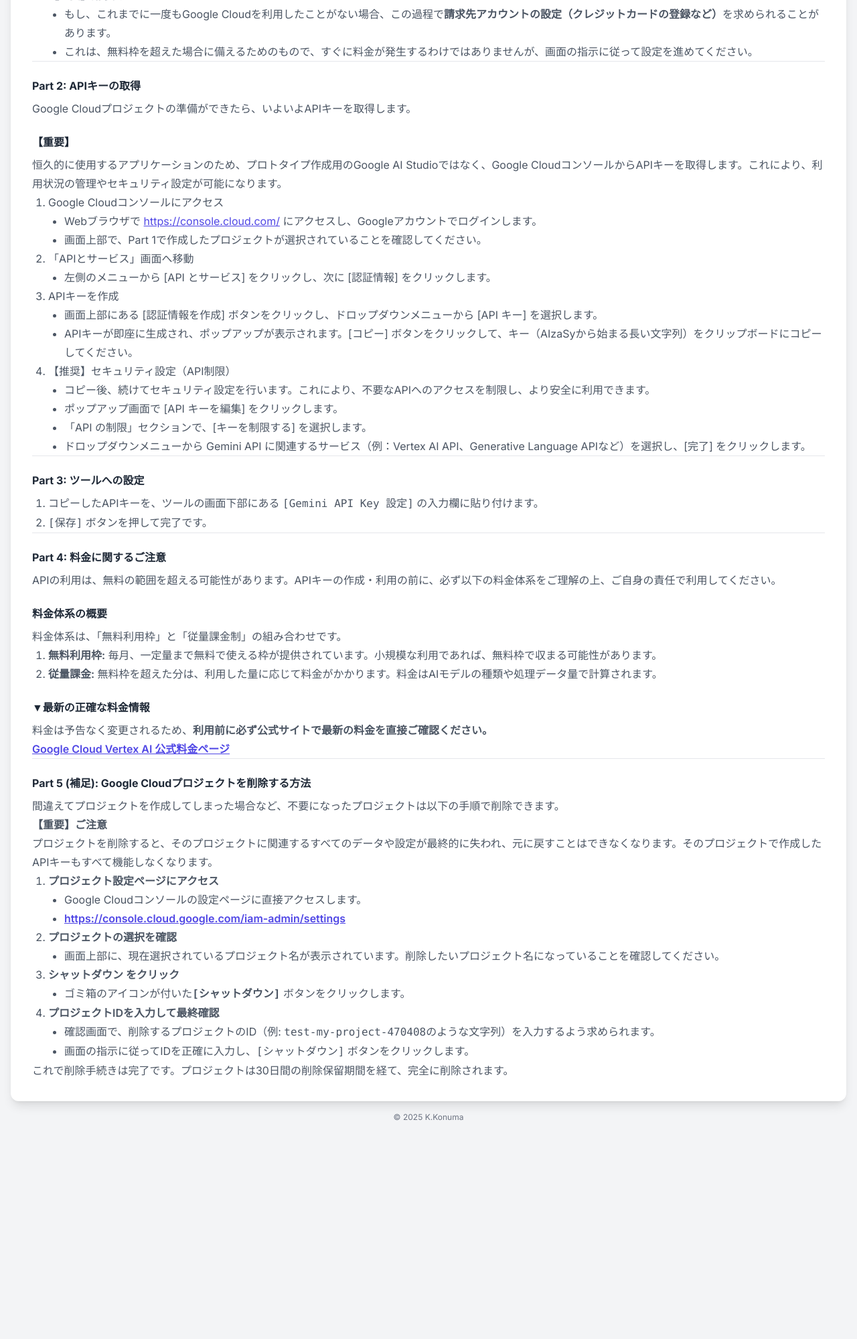
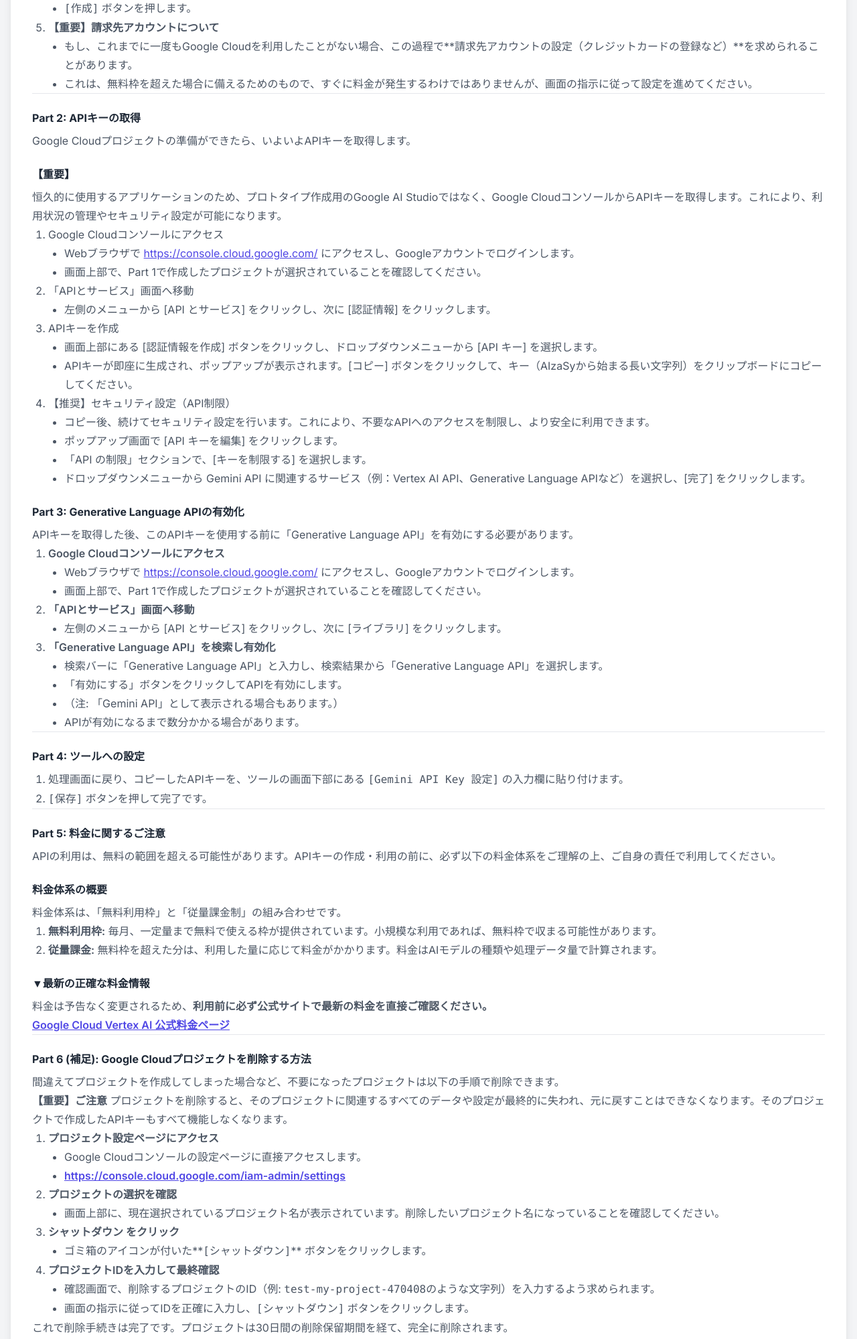
Before and after one commit to PicoCELA-infosystem/KMS_PDF_reder, a website: page GEMINI_API_GUIDE.html in a window 1280 px wide. Shown: the part 696-2695 px from the top of the page at 67% size. Before the commit the page ends 2404 px from the top, so only its background shows below. Drawn offline with nearby package versions, Linux system fonts and the light colour scheme.

Commit message:
feat: Markdown-to-HTML変換スクリプトの導入と関連ファイルの更新

```diff
--- a/GEMINI_API_GUIDE.html
+++ b/GEMINI_API_GUIDE.html
@@ -14,73 +14,60 @@
     <div class="container bg-white p-8 rounded-xl shadow-lg w-full">
         <h1 class="text-3xl font-bold text-gray-800 mb-4 text-center">Gemini APIキー 取得・設定 完全ガイド</h1>
         <div class="prose max-w-none">
+<h1>Gemini APIキー 取得・設定 完全ガイド</h1>
 <h2>はじめに</h2>
 <p>このドキュメントは、「PDF請求書CSV変換ツール」を使用するために必要な「APIキー」の取得から設定まで、すべての手順を説明するものです。</p>
-            <hr />
+<hr>
 <h2>Part 1: 【最重要】準備：Google Cloudプロジェクトの作成</h2>
 <p>APIキーを取得するには、<strong>あらかじめGoogle Cloudプロジェクトが一つ以上、存在している必要があります。</strong> この準備がすべてにおいて最初の手順となります。</p>
 <h3>▼ プロジェクトをまだ持っていない場合</h3>
 <p>以下の手順で、先にGoogle Cloudプロジェクトを1つ作成してください。</p>
 <ol>
-                <li><strong>Google Cloudコンソールにアクセス</strong>
-                    <ul>
+<li><strong>Google Cloudコンソールにアクセス</strong><ul>
 <li>Webブラウザで、以下のプロジェクト作成ページにアクセスします。</li>
-                        <li><strong><a href="https://console.cloud.google.com/projectcreate"
-                                    target="_blank">https://console.cloud.google.com/projectcreate</a></strong></li>
+<li><strong><a href="https://console.cloud.google.com/projectcreate">https://console.cloud.google.com/projectcreate</a></strong></li>
 </ul>
 </li>
-                <li><strong>プロジェクト名を入力</strong>
-                    <ul>
+<li><strong>プロジェクト名を入力</strong><ul>
 <li>「プロジェクト名」の入力欄に、ご自身が分かりやすい名前を入力します。（例: <code>My-Gemini-Project</code>）</li>
 </ul>
 </li>
-                <li><strong>【法人利用の場合】組織と場所</strong>
-                    <ul>
-                        <li><strong>組織:</strong> 会社などの団体でご利用の場合、プルダウンにご自身の会社組織名が表示されますので、そちらを選択してください。不明な場合は、社内のIT管理者にご確認ください。
-                        </li>
+<li><strong>【法人利用の場合】組織と場所</strong><ul>
+<li><strong>組織:</strong> 会社などの団体でご利用の場合、プルダウンにご自身の会社組織名が表示されますので、そちらを選択してください。不明な場合は、社内のIT管理者にご確認ください。</li>
 <li><strong>場所:</strong> 個人の場合は変更不要です。法人の場合で、社内にプロジェクト作成場所のルールがあれば、それに従ってください。不明な場合は、組織を選択したままで大丈夫です。</li>
 </ul>
 </li>
-                <li><strong>作成ボタンを押す</strong>
-                    <ul>
+<li><strong>作成ボタンを押す</strong><ul>
 <li><code>[作成]</code> ボタンを押します。</li>
 </ul>
 </li>
-                <li><strong>【重要】請求先アカウントについて</strong>
-                    <ul>
-                        <li>もし、これまでに一度もGoogle Cloudを利用したことがない場合、この過程で<strong>請求先アカウントの設定（クレジットカードの登録など）</strong>を求められることがあります。
-                        </li>
+<li><strong>【重要】請求先アカウントについて</strong><ul>
+<li>もし、これまでに一度もGoogle Cloudを利用したことがない場合、この過程で**請求先アカウントの設定（クレジットカードの登録など）**を求められることがあります。</li>
 <li>これは、無料枠を超えた場合に備えるためのもので、すぐに料金が発生するわけではありませんが、画面の指示に従って設定を進めてください。</li>
 </ul>
 </li>
 </ol>
-            <hr />
+<hr>
 <h2>Part 2: APIキーの取得</h2>
 <p>Google Cloudプロジェクトの準備ができたら、いよいよAPIキーを取得します。</p>
 <h3>【重要】</h3>
-            <p>恒久的に使用するアプリケーションのため、プロトタイプ作成用のGoogle AI Studioではなく、Google
-                CloudコンソールからAPIキーを取得します。これにより、利用状況の管理やセキュリティ設定が可能になります。</p>
+<p>恒久的に使用するアプリケーションのため、プロトタイプ作成用のGoogle AI Studioではなく、Google CloudコンソールからAPIキーを取得します。これにより、利用状況の管理やセキュリティ設定が可能になります。</p>
 <ol>
-                <li>Google Cloudコンソールにアクセス
-                    <ul>
-                        <li>Webブラウザで <a href="https://console.cloud.google.com/" target="_blank">https://console.cloud.com/</a>
-                            にアクセスし、Googleアカウントでログインします。</li>
+<li>Google Cloudコンソールにアクセス<ul>
+<li>Webブラウザで <a href="https://console.cloud.google.com/">https://console.cloud.google.com/</a> にアクセスし、Googleアカウントでログインします。</li>
 <li>画面上部で、Part 1で作成したプロジェクトが選択されていることを確認してください。</li>
 </ul>
 </li>
-                <li>「APIとサービス」画面へ移動
-                    <ul>
+<li>「APIとサービス」画面へ移動<ul>
 <li>左側のメニューから [API とサービス] をクリックし、次に [認証情報] をクリックします。</li>
 </ul>
 </li>
-                <li>APIキーを作成
-                    <ul>
+<li>APIキーを作成<ul>
 <li>画面上部にある [認証情報を作成] ボタンをクリックし、ドロップダウンメニューから [API キー] を選択します。</li>
 <li>APIキーが即座に生成され、ポップアップが表示されます。[コピー] ボタンをクリックして、キー（AIzaSyから始まる長い文字列）をクリップボードにコピーしてください。</li>
 </ul>
 </li>
-                <li>【推奨】セキュリティ設定（API制限）
-                    <ul>
+<li>【推奨】セキュリティ設定（API制限）<ul>
 <li>コピー後、続けてセキュリティ設定を行います。これにより、不要なAPIへのアクセスを制限し、より安全に利用できます。</li>
 <li>ポップアップ画面で [API キーを編集] をクリックします。</li>
 <li>「API の制限」セクションで、[キーを制限する] を選択します。</li>
@@ -88,14 +75,34 @@
 </ul>
 </li>
 </ol>
-            <hr />
-            <h2>Part 3: ツールへの設定</h2>
+<h2>Part 3: Generative Language APIの有効化</h2>
+<p>APIキーを取得した後、このAPIキーを使用する前に「Generative Language API」を有効にする必要があります。</p>
 <ol>
-                <li>コピーしたAPIキーを、ツールの画面下部にある <code>[Gemini API Key 設定]</code> の入力欄に貼り付けます。</li>
+<li><strong>Google Cloudコンソールにアクセス</strong><ul>
+<li>Webブラウザで <a href="https://console.cloud.google.com/">https://console.cloud.google.com/</a> にアクセスし、Googleアカウントでログインします。</li>
+<li>画面上部で、Part 1で作成したプロジェクトが選択されていることを確認してください。</li>
+</ul>
+</li>
+<li><strong>「APIとサービス」画面へ移動</strong><ul>
+<li>左側のメニューから [API とサービス] をクリックし、次に [ライブラリ] をクリックします。</li>
+</ul>
+</li>
+<li><strong>「Generative Language API」を検索し有効化</strong><ul>
+<li>検索バーに「Generative Language API」と入力し、検索結果から「Generative Language API」を選択します。</li>
+<li>「有効にする」ボタンをクリックしてAPIを有効にします。</li>
+<li>（注: 「Gemini API」として表示される場合もあります。）</li>
+<li>APIが有効になるまで数分かかる場合があります。</li>
+</ul>
+</li>
+</ol>
+<hr>
+<h2>Part 4: ツールへの設定</h2>
+<ol>
+<li>処理画面に戻り、コピーしたAPIキーを、ツールの画面下部にある <code>[Gemini API Key 設定]</code> の入力欄に貼り付けます。</li>
 <li><code>[保存]</code> ボタンを押して完了です。</li>
 </ol>
-            <hr />
-            <h2>Part 4: 料金に関するご注意</h2>
+<hr>
+<h2>Part 5: 料金に関するご注意</h2>
 <p>APIの利用は、無料の範囲を超える可能性があります。APIキーの作成・利用の前に、必ず以下の料金体系をご理解の上、ご自身の責任で利用してください。</p>
 <h3>料金体系の概要</h3>
 <p>料金体系は、「無料利用枠」と「従量課金制」の組み合わせです。</p>
@@ -105,32 +112,30 @@
 </ol>
 <h3>▼最新の正確な料金情報</h3>
 <p>料金は予告なく変更されるため、<strong>利用前に必ず公式サイトで最新の料金を直接ご確認ください。</strong></p>
-            <p><strong><a href="https://cloud.google.com/vertex-ai/pricing" target="_blank">Google Cloud Vertex AI
-                        公式料金ページ</a></strong></p>
-            <hr />
-            <h2>Part 5 (補足): Google Cloudプロジェクトを削除する方法</h2>
+<p><strong><a href="https://cloud.google.com/vertex-ai/pricing">Google Cloud Vertex AI 公式料金ページ</a></strong></p>
+<hr>
+<h2>Part 6 (補足): Google Cloudプロジェクトを削除する方法</h2>
 <p>間違えてプロジェクトを作成してしまった場合など、不要になったプロジェクトは以下の手順で削除できます。</p>
-            <p><strong>【重要】ご注意</strong><br />
+<p><strong>【重要】ご注意</strong>
 プロジェクトを削除すると、そのプロジェクトに関連するすべてのデータや設定が最終的に失われ、元に戻すことはできなくなります。そのプロジェクトで作成したAPIキーもすべて機能しなくなります。</p>
 <ol>
-                <li><strong>プロジェクト設定ページにアクセス</strong>
+<li><p><strong>プロジェクト設定ページにアクセス</strong></p>
 <ul>
 <li>Google Cloudコンソールの設定ページに直接アクセスします。</li>
-                        <li><strong><a href="https://console.cloud.google.com/iam-admin/settings"
-                                    target="_blank">https://console.cloud.google.com/iam-admin/settings</a></strong></li>
+<li><strong><a href="https://console.cloud.google.com/iam-admin/settings">https://console.cloud.google.com/iam-admin/settings</a></strong></li>
 </ul>
 </li>
-                <li><strong>プロジェクトの選択を確認</strong>
+<li><p><strong>プロジェクトの選択を確認</strong></p>
 <ul>
 <li>画面上部に、現在選択されているプロジェクト名が表示されています。削除したいプロジェクト名になっていることを確認してください。</li>
 </ul>
 </li>
-                <li><strong>シャットダウン をクリック</strong>
+<li><p><strong>シャットダウン をクリック</strong></p>
 <ul>
-                        <li>ゴミ箱のアイコンが付いた<strong><code>[シャットダウン]</code></strong> ボタンをクリックします。</li>
+<li>ゴミ箱のアイコンが付いた**<code>[シャットダウン]</code>** ボタンをクリックします。</li>
 </ul>
 </li>
-                <li><strong>プロジェクトIDを入力して最終確認</strong>
+<li><p><strong>プロジェクトIDを入力して最終確認</strong></p>
 <ul>
 <li>確認画面で、削除するプロジェクトのID（例: <code>test-my-project-470408</code>のような文字列）を入力するよう求められます。</li>
 <li>画面の指示に従ってIDを正確に入力し、<code>[シャットダウン]</code> ボタンをクリックします。</li>
@@ -138,6 +143,7 @@
 </li>
 </ol>
 <p>これで削除手続きは完了です。プロジェクトは30日間の削除保留期間を経て、完全に削除されます。</p>
+
 </div>
     </div>
     <footer class="text-center text-gray-500 text-xs mt-4 pb-4">
```
Also changed, not shown: package.json (added, +27 -0 lines), 2 other files. Lines whose indentation alone changed are shown as unchanged.
